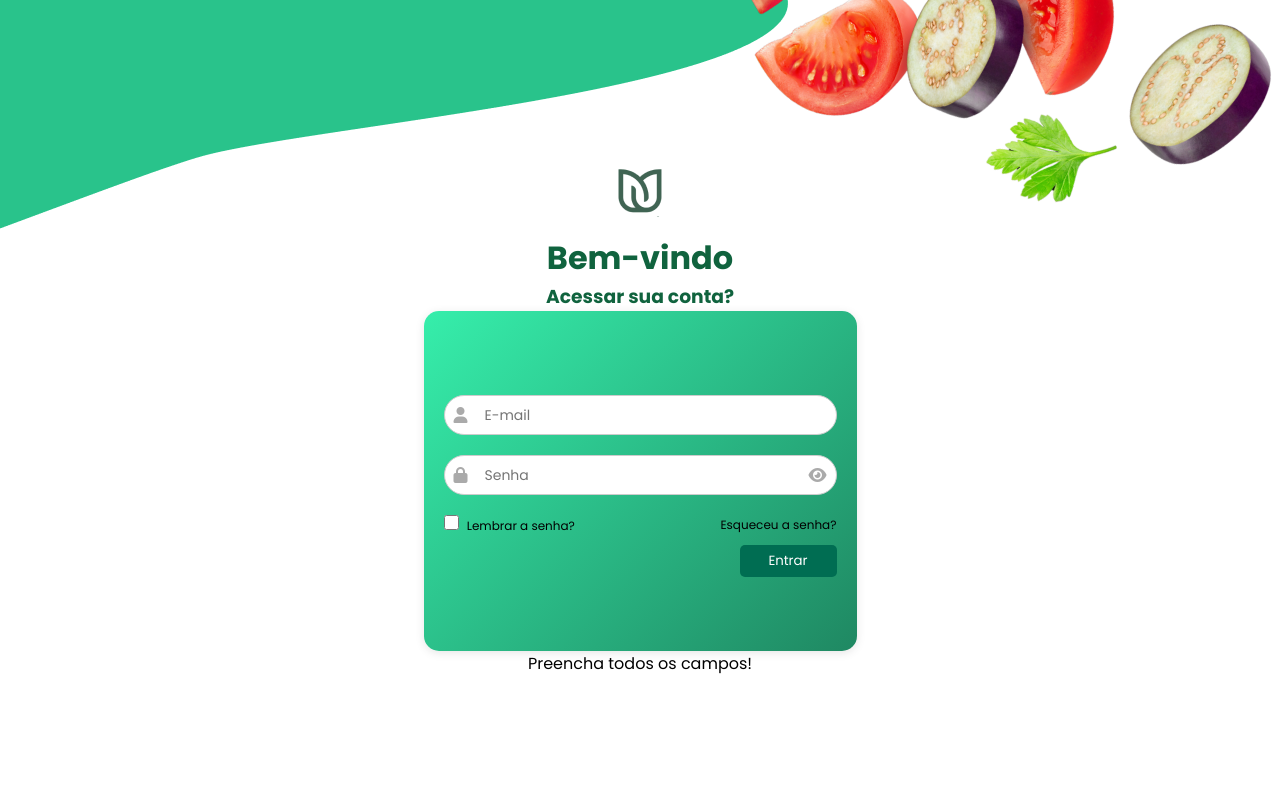
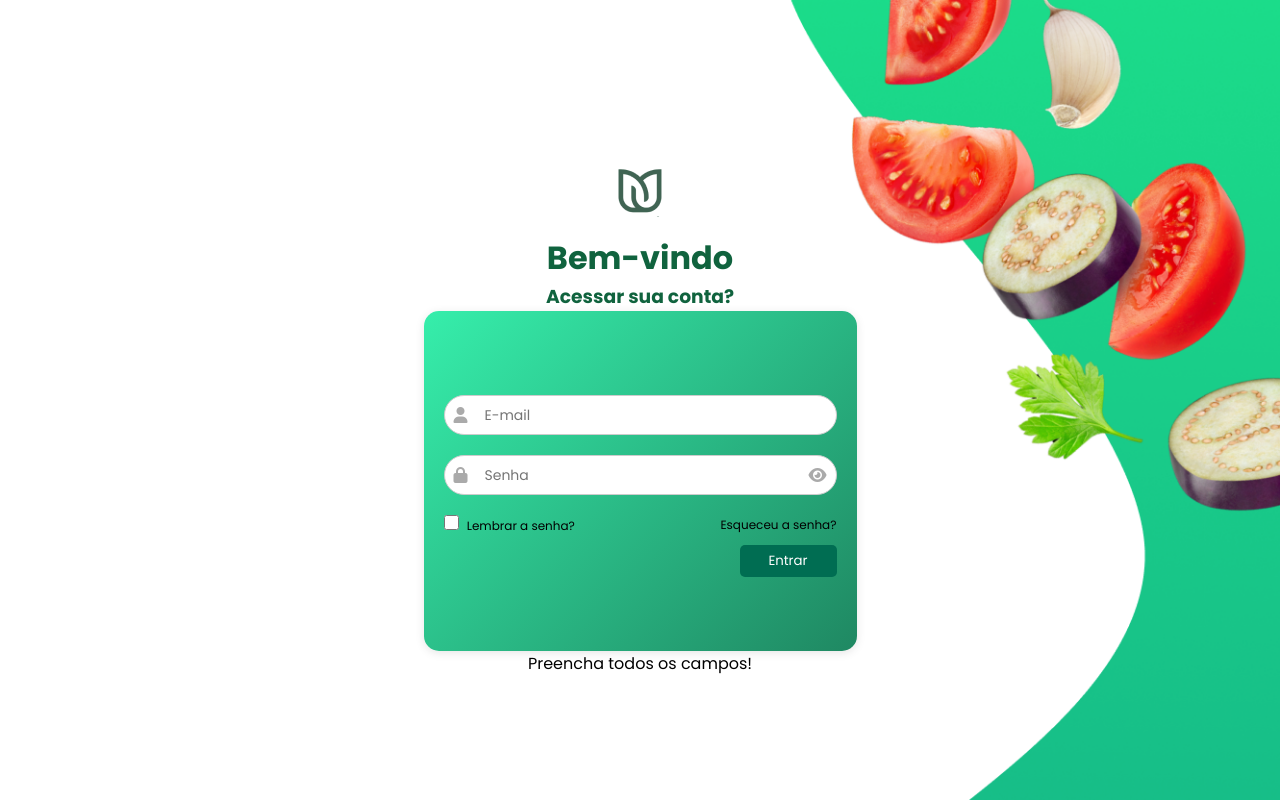
Before and after one commit to sales-araujo/nutrilife, a PHP site: page /login.php in a window 1280 px wide. Run offline with PHP 8.4, Linux system fonts and the light colour scheme; some libraries are stand-ins or nearby versions.

Commit message:
fix: insert new background of body

```diff
--- a/css/styles.css
+++ b/css/styles.css
@@ -9,6 +9,10 @@ body{
   padding: 0;
   box-sizing: border-box;
   height: 100dvh;
+  background: url("../assets/images/background-login.png");
+  background-size: contain;
+  background-position: top right;
+  background-repeat: no-repeat;
 }
 
 .wrapper-register{
--- a/css/styles2.css
+++ b/css/styles2.css
@@ -15,6 +15,10 @@ body {
     flex-direction: column; /* Para empilhar imagem e quadrado verticalmente */
     position: relative; /* Para permitir o posicionamento absoluto das imagens */
     height: 100vh; /* Define a altura total da janela */
+    background: url("../assets/images/background-login.png");
+    background-size: contain;
+    background-position: top right;
+    background-repeat: no-repeat;
 }
 
 .logo-left, .logo-right {
--- a/html/cadastro.php
+++ b/html/cadastro.php
@@ -60,7 +60,6 @@ if ($_SERVER['REQUEST_METHOD'] == 'POST') {
       </script>
 
       <section class="wrapper-register">
-        <img class="image-element-top" src="../assets/images/image-element-top.svg" alt="Image" />
         <div class="container-register">
           <div class="top-container">
             <img src="../assets/icon/icon-logo-nutrilife.svg" alt="Logo pequena da NutriLife" />
--- a/html/login.php
+++ b/html/login.php
@@ -23,14 +23,6 @@ $u = new Usuario;
       <script>
         new window.VLibras.Widget('https://vlibras.gov.br/app');
       </script>
-
-    <div class="logo-left">
-        <img src="../assets/img/Margen.png" alt="Logo Esquerda">
-    </div>
-
-    <div class="logo-right">
-        <img src="../assets/img/Legun.png" alt="Logo Direita">
-    </div>
 
     <div id="dov">
         <img src="../assets/img/Logan.png" alt="Imagem de Logotipo">
```
Also changed, not shown: assets/images/background-login.png (added).
